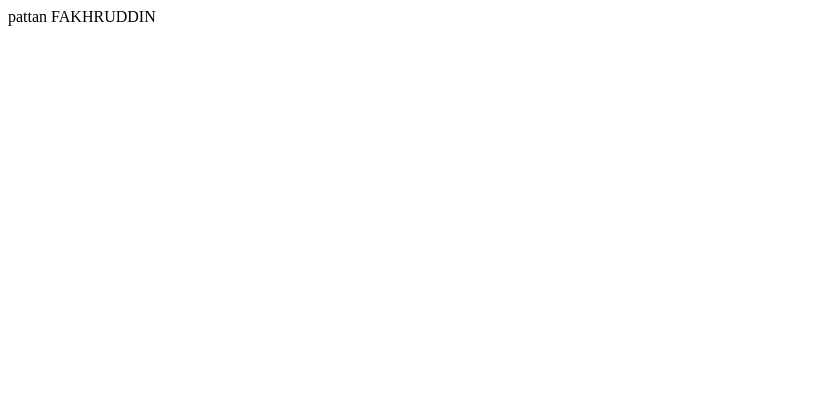
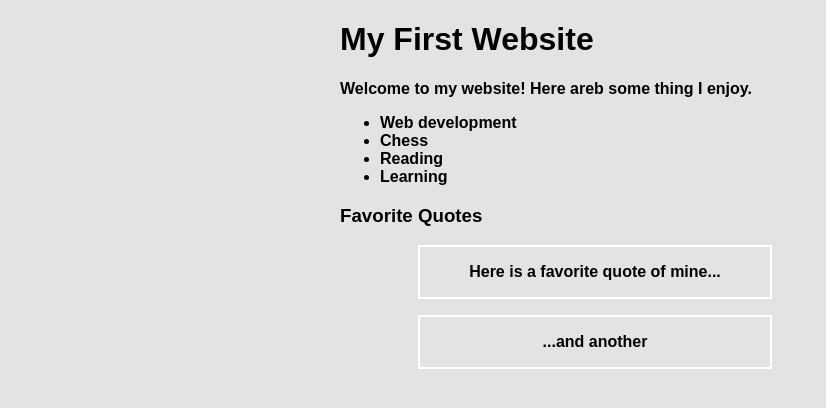
Before and after one commit to pattan786/first-commit, a plain HTML site: page index.html in a window 1280 px wide. Shown: the whole page, without its empty margins (0-826 px from the left). Drawn offline with Linux system fonts and the light colour scheme.

Commit message:
fakhruddin

```diff
--- /dev/null
+++ b/css/style.css
@@ -0,0 +1,16 @@
+body {
+    background: #e3e3e3;
+    font-family: sans-serif;
+
+}
+div {
+    width: 600px;
+    margin: auto;
+
+}
+blockquote {
+margin-left: 410px;
+margin-right: 500px;
+    border: 2px solid white;
+    text-align: center;
+}
--- a/index.html
+++ b/index.html
@@ -1,12 +1,37 @@
 <!DOCTYPE html>
 <html lang="en">
 <head>
-    <meta charset="UTF-8">
-    <meta name="viewport" content="width=device-width, initial-scale=1.0">
-    <meta http-equiv="X-UA-Compatible" content="ie=edge">
-    <title>Document</title>
+  <meta charset="UTF-8">
+  <meta name="viewport" content="width=device-width, initial-scale=1.0">
+  <meta http-equiv="X-UA-Compatible" content="ie=edge">
+  <link rel="stylesheet" href="css/style.css" />
 </head>
 <body>
-    pattan FAKHRUDDIN
+    <strong>
+    <div>
+
+      <h1>My First Website</h1>
+
+      <p>Welcome to my website! Here areb some thing I enjoy.</p>
+      <ul>
+          <li>Web development</li>
+          <li>Chess</li>
+          <li>Reading</li>
+          <li>Learning</li>
+      </ul>
+      <h3>Favorite Quotes</h>
+    </div>
+    <blockquote>
+        <p>
+          Here is a favorite quote of mine...
+        </p>
+    </blockquote>
+    <blockquote>
+         <p>
+          ...and another
+         </p>
+   </blockquote>
+   </strong>
+
 </body>
 </html>
```
Also changed, not shown: 1 other file.
